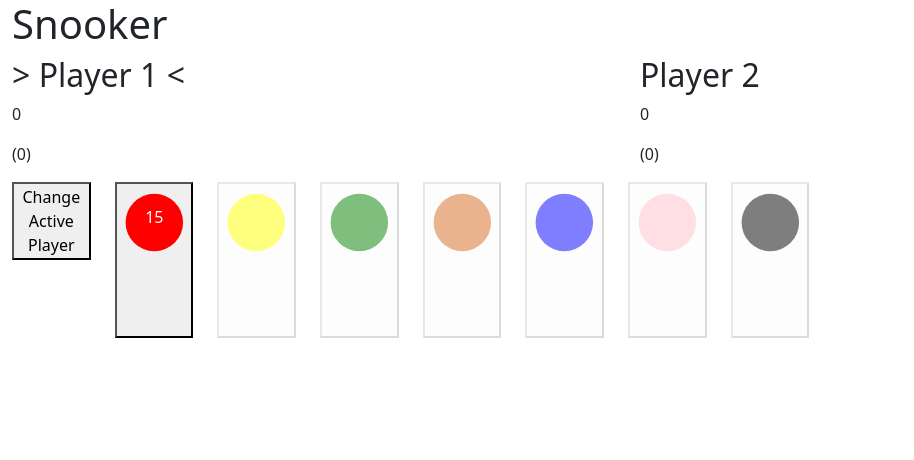
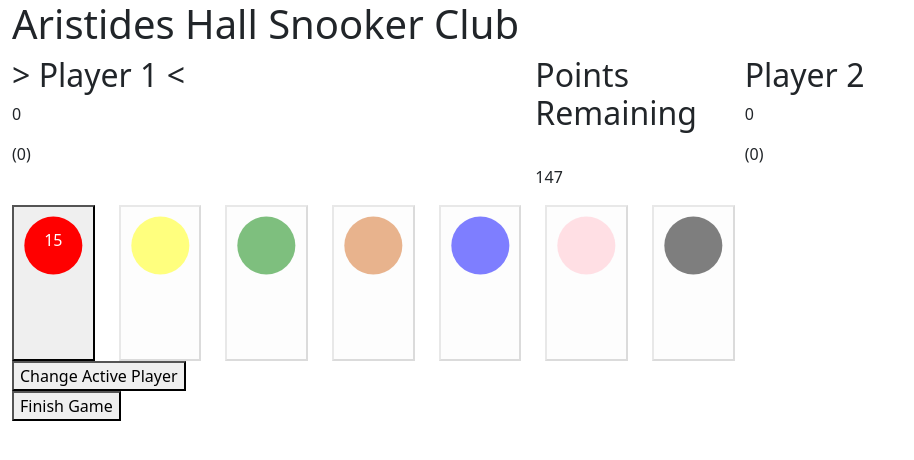
Before and after one commit to cfil/snooker_scoreboard, a React (Create React App) app: page / in a window 1280 px wide. Both pictures are taken after a click on the button "Jogar". Shown: the top 460 px of the page, without its empty margins (0-914 px from the left). Built offline with nearby package versions, Linux system fonts and the light colour scheme.

Commit message:
remaining points

```diff
--- a/src/components/PlayerDisplay.tsx
+++ b/src/components/PlayerDisplay.tsx
@@ -10,11 +10,11 @@ interface PlayerDisplayProps {
 const PlayerDisplay: React.FC<PlayerDisplayProps> = ({ isActive, playerName, playerScore, opponentScore }) => {
   return (
     <div className={`player ${isActive ? "active" : ""}`}>
-      <h2 className={isActive ? "tw-text-red-500" : ""}>
+      <h2 className={isActive ? "tw-text-white tw-font-bold" : ""}>
         {isActive ? " > " : ""}{playerName}{isActive ? " < " : ""}
       </h2>
-      <p className="tw-text-9xl tw-flex tw-justify-center">{playerScore}</p>
-      <p className="tw-text-xl tw-flex tw-justify-center">
+      <p className='tw-text-[200px] tw-font-bold tw-flex tw-justify-center tw-text-white'>{playerScore}</p>
+      <p className="tw-text-[50px] tw-flex tw-justify-center tw-text-white">
         ({playerScore - opponentScore})
       </p>
     </div>
--- /dev/null
+++ b/src/components/PointsPossibleDisplay.tsx
@@ -0,0 +1,19 @@
+import React from 'react';
+
+interface PlayerDisplayProps {
+  remainingPoints: number;
+}
+
+const PointsPossibleDisplay: React.FC<PlayerDisplayProps> = ({ remainingPoints }) => {
+  return (
+    <div className=" tw-justify-center">
+      <div className="tw-text-white tw-font-bold tw-flex tw-justify-center">
+        <h2 className="tw-text-center">Points Remaining</h2>
+      </div>
+      <br></br>
+      <p className='tw-text-[75px] tw-font-bold tw-flex tw-justify-center tw-text-white'>{remainingPoints}</p>
+    </div>
+  );
+};
+
+export default PointsPossibleDisplay;
--- a/src/components/Scorecard.tsx
+++ b/src/components/Scorecard.tsx
@@ -1,6 +1,7 @@
 import React, { useState } from 'react';
-import Ball from '../components/Ball';
-import PlayerDisplay from '../components/PlayerDisplay';
+import Ball from './Ball';
+import PlayerDisplay from './PlayerDisplay';
+import PointsPossibleDisplay from './PointsPossibleDisplay';
 
 interface ScorecardProps {
   player1Name: string;
@@ -14,6 +15,7 @@ const Scorecard: React.FC<ScorecardProps> = ({ player1Name, player2Name, gameSta
   const [activePlayer, setActivePlayer] = useState<number>(1);
   const [lastPot, setLastPot] = useState<number | 0>(0);
   const [remainingReds, setRemainingReds] = useState<number>(15);
+  const [remainingPoints, setRemainingPoints] = useState<number>(147);
 
   const handleButtonClick = (points: number): void => {
     if (!gameStarted) return;
@@ -35,11 +37,14 @@ const Scorecard: React.FC<ScorecardProps> = ({ player1Name, player2Name, gameSta
   const setPlayerScore = (points: number): void => {
     const scoreSetter = activePlayer === 1 ? setPlayer1Score : setPlayer2Score;
     scoreSetter(prevScore => prevScore + points);
+    let removePoints = points === 1 ? 1 : 7;
+    setRemainingPoints(remainingPoints - removePoints);
   };
 
   const changeActivePlayer = (): void => {
-    // setActivePlayer(activePlayer === 1 ? 2 : 1);
-    document.exitFullscreen();
+    let removepoints = lastPot === 1 ? 7 : 0;
+    setRemainingPoints(remainingPoints - removepoints);
+    setActivePlayer(activePlayer === 1 ? 2 : 1);
   };
 
   const isButtonDisabled = (points: number): boolean => {
@@ -60,13 +65,13 @@ const Scorecard: React.FC<ScorecardProps> = ({ player1Name, player2Name, gameSta
   return (
     <div className="App tw-bg-green-800 tw-h-dvh">
       <div className="row">
-        <div className="col-12 tw-flex tw-justify-center">
-          <h1>Snooker</h1>
+        <div className="col-12 tw-flex tw-justify-center tw-mb-6">
+          <h1>Aristides Hall Snooker Club</h1>
         </div>
         {(
           <>
-            <div className="row players">
-              <div className="col-6 tw-flex tw-justify-center">
+            <div className="row players tw-mt-4">
+              <div className="col-5 tw-flex tw-justify-center">
                 <PlayerDisplay
                   isActive={activePlayer === 1}
                   playerName={player1Name}
@@ -74,7 +79,10 @@ const Scorecard: React.FC<ScorecardProps> = ({ player1Name, player2Name, gameSta
                   opponentScore={player2Score}
                 />
               </div>
-              <div className="col-6 tw-flex tw-justify-center">
+              <div className="col-2 tw-flex tw-justify-center">
+                <PointsPossibleDisplay remainingPoints={remainingPoints} />
+              </div>
+              <div className="col-5 tw-flex tw-justify-center">
                 <PlayerDisplay
                   isActive={activePlayer === 2}
                   playerName={player2Name}
@@ -83,19 +91,8 @@ const Scorecard: React.FC<ScorecardProps> = ({ player1Name, player2Name, gameSta
                 />
               </div>
             </div>
-            <div className="row buttons">
+            <div className="buttons">
               <div className="row tw-flex tw-justify-center tw-items-middle">
-                <div className="col-1 tw-align-middle">
-                  <div className="change-player-button tw-flex tw-justify-center tw-items-center">
-                    <button
-                      onClick={changeActivePlayer}
-                      type="button"
-                      className="tw-rounded-full tw-bg-indigo-600 tw-px-4 tw-py-2.5 tw-text-sm tw-font-semibold tw-text-white tw-shadow-sm hover:tw-bg-indigo-500 "
-                    >
-                      Change Active Player
-                    </button>
-                  </div>
-                </div>
                 {[1, 2, 3, 4, 5, 6, 7].map((points) => (
                   <div className="col-1">
                     <Ball
@@ -109,6 +106,32 @@ const Scorecard: React.FC<ScorecardProps> = ({ player1Name, player2Name, gameSta
                 ))}
               </div>
             </div>
+            <div className="row tw-flex tw-justify-center tw-items-middle">
+              <div className="col-3 tw-align-middle">
+                <div className="change-player-button tw-flex tw-justify-center tw-items-center">
+                  <button
+                    onClick={changeActivePlayer}
+                    type="button"
+                    className="tw-rounded-full tw-bg-indigo-600 tw-px-4 tw-py-2.5 tw-text-sm tw-font-semibold tw-text-white tw-shadow-sm hover:tw-bg-indigo-500 "
+                  >
+                    Change Active Player
+                  </button>
+                </div>
+              </div>
+            </div>
+            <div className="row tw-flex tw-justify-center tw-items-middle">
+              <div className="col-3 tw-align-middle">
+                <div className="change-player-button tw-flex tw-justify-center tw-items-center  tw-mt-6">
+                  <button
+                    onClick={changeActivePlayer}
+                    type="button"
+                    className="tw-rounded-full tw-bg-indigo-600 tw-px-4 tw-py-2.5 tw-text-sm tw-font-semibold tw-text-white tw-shadow-sm hover:tw-bg-indigo-500 "
+                  >
+                    Finish Game
+                  </button>
+                </div>
+              </div>
+            </div>
           </>
         )}
       </div>
```
